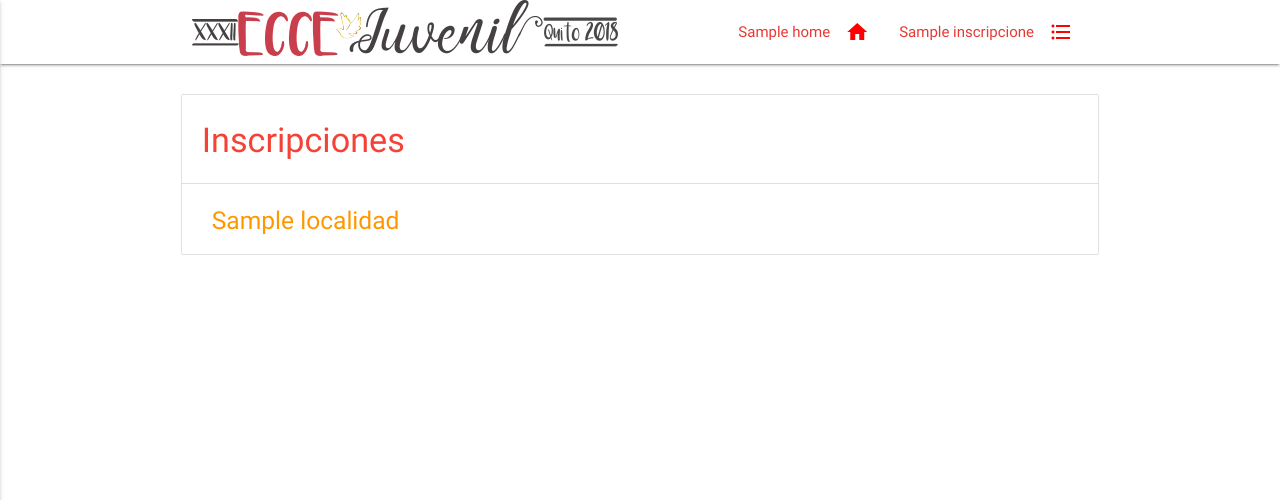
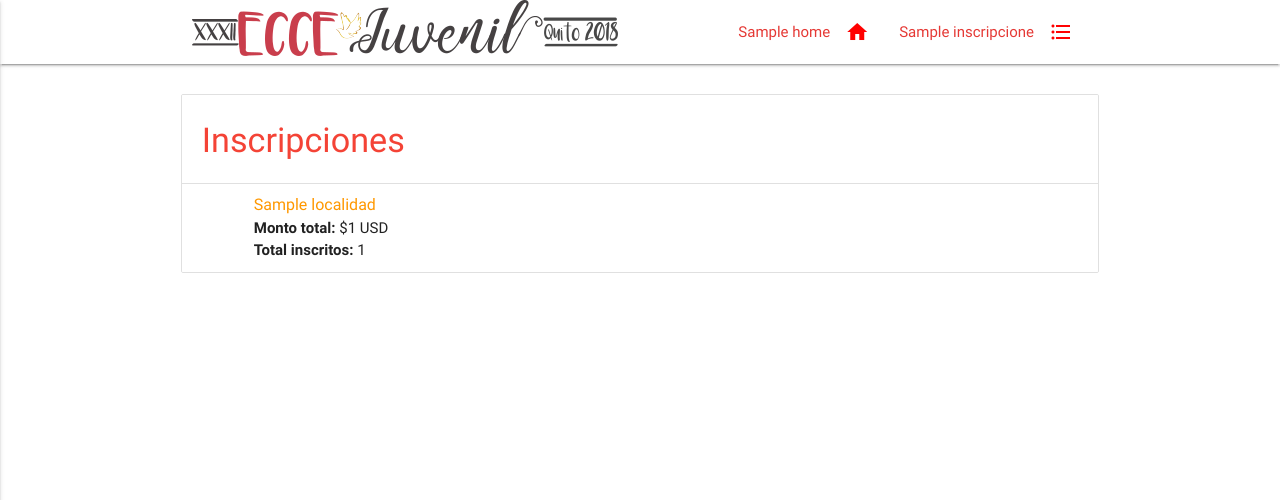
Before and after one commit to jammpaz/ecceju-inscripcion, a Flask app: template inscripcion/app/templates/index_inscripcion.html in a window 1280 px wide. Shown: the top 500 px of the page. Run offline with Flask 2, Linux system fonts and the light colour scheme; the template is opened without the code that fills it: most values are stand-ins (such as "Sample title", 1, 10 or a date in 2020); parts of the project's set-up code (start-up, migrations or seed data) failed here and were passed over.

Commit message:
index inscripciones page shows subtotal and total inscritos as well

```diff
--- a/inscripcion/app/templates/index_inscripcion.html
+++ b/inscripcion/app/templates/index_inscripcion.html
@@ -8,10 +8,11 @@
     <ul class="collection with-header">
       <li class="collection-header"><h4 class="header red-text">Inscripciones</h4></li>
       {% for inscripcion in inscripciones %}
-      <li class="collection-item">
-        <a href="/inscripciones/{{ inscripcion.id }}">
-          <h5 class="title orange-text">{{ inscripcion.localidad }}</h5>
+      <li class="collection-item avatar">
+        <a href="/inscripciones/{{ inscripcion.object.id }}">
+          <span class="title orange-text">{{ inscripcion.object.localidad }}</span>
         </a>
+        <p><b>Monto total: </b>${{ inscripcion.total_amount }} USD<br/> <b>Total inscritos: </b>{{ inscripcion.total_participantes }}</p>
       </li>
       {% endfor %}
     </ul>
```
Also changed, not shown: inscripcion/app/main/views.py (+9 -1 lines), inscripcion/tests/test_inscripcion_client.py (+13 -0 lines).
